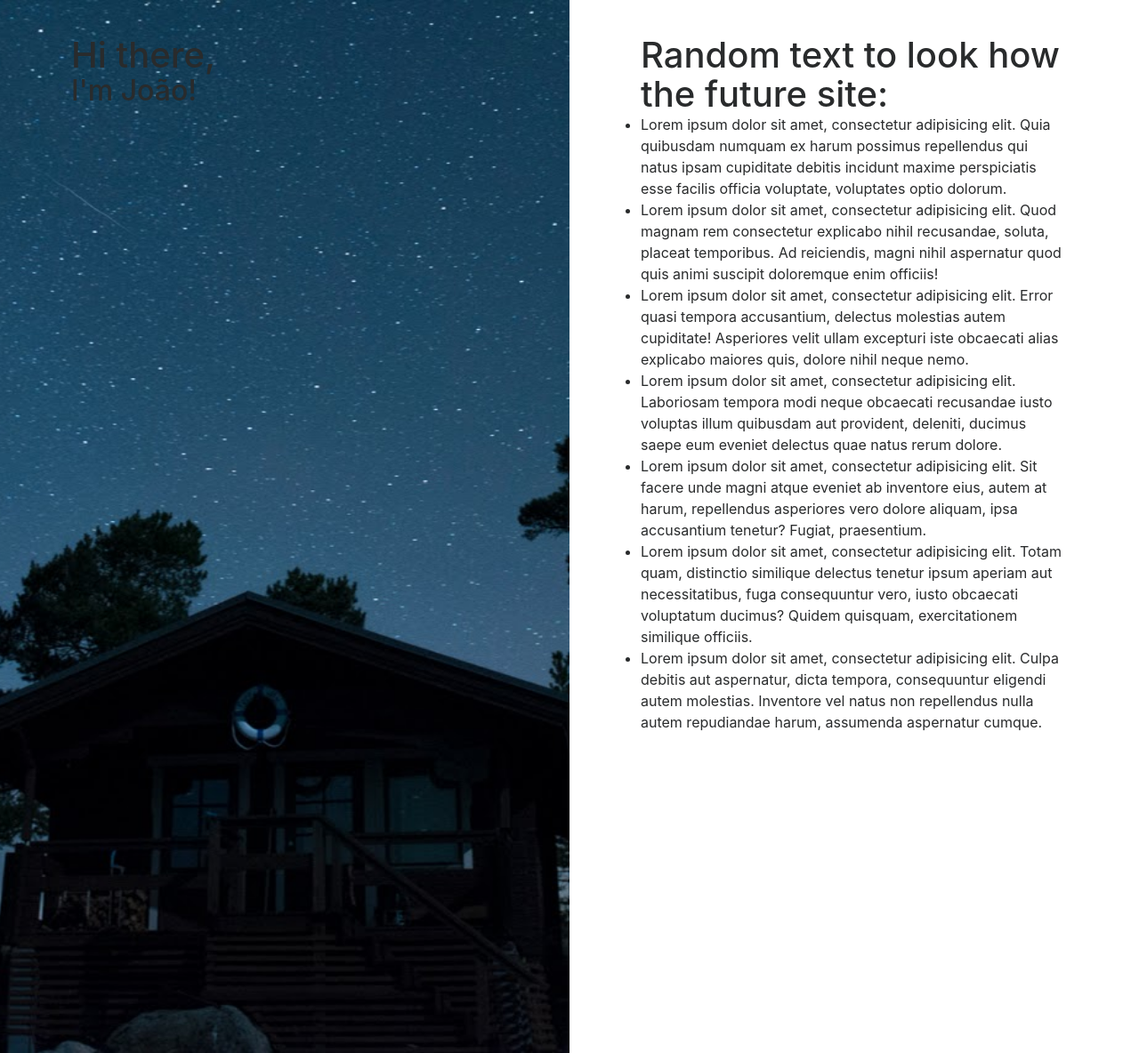
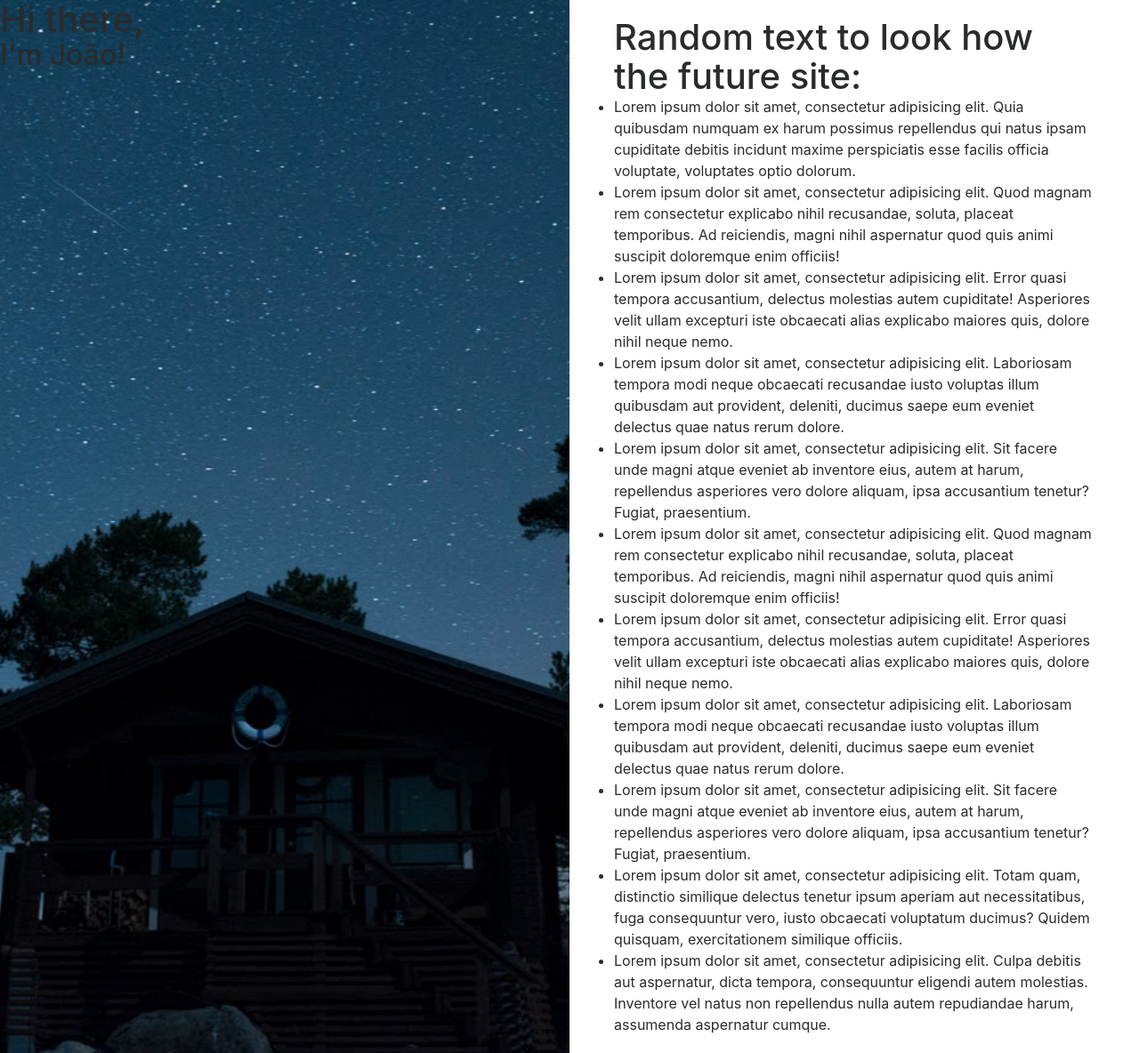
Before and after one commit to jfcorsini/jfcorsini.github.io, a Jekyll site: the page built from index.html, in a window 1280 px wide. Shown: the whole page at 89% size. Built offline with Jekyll 4.4.1, drawn with Linux system fonts in a browser that asks for light colours; nearby versions of some CDN libraries.

Commit message:
Life change: using flexbox now
Instead of adding many floats around, I'll start using flexbox for a better css development. Already made the needed changes so I can now work on the presentation side.

```diff
--- a/_includes/content.html
+++ b/_includes/content.html
@@ -1,8 +1,12 @@
-<div>
-    <div class="content">
+<div class="content">
+    <div>
         <h1>Random text to look how the future site:</h1>
         <ul>
             <li>Lorem ipsum dolor sit amet, consectetur adipisicing elit. Quia quibusdam numquam ex harum possimus repellendus qui natus ipsam cupiditate debitis incidunt maxime perspiciatis esse facilis officia voluptate, voluptates optio dolorum.</li>
+            <li>Lorem ipsum dolor sit amet, consectetur adipisicing elit. Quod magnam rem consectetur explicabo nihil recusandae, soluta, placeat temporibus. Ad reiciendis, magni nihil aspernatur quod quis animi suscipit doloremque enim officiis!</li>
+            <li>Lorem ipsum dolor sit amet, consectetur adipisicing elit. Error quasi tempora accusantium, delectus molestias autem cupiditate! Asperiores velit ullam excepturi iste obcaecati alias explicabo maiores quis, dolore nihil neque nemo.</li>
+            <li>Lorem ipsum dolor sit amet, consectetur adipisicing elit. Laboriosam tempora modi neque obcaecati recusandae iusto voluptas illum quibusdam aut provident, deleniti, ducimus saepe eum eveniet delectus quae natus rerum dolore.</li>
+            <li>Lorem ipsum dolor sit amet, consectetur adipisicing elit. Sit facere unde magni atque eveniet ab inventore eius, autem at harum, repellendus asperiores vero dolore aliquam, ipsa accusantium tenetur? Fugiat, praesentium.</li>
             <li>Lorem ipsum dolor sit amet, consectetur adipisicing elit. Quod magnam rem consectetur explicabo nihil recusandae, soluta, placeat temporibus. Ad reiciendis, magni nihil aspernatur quod quis animi suscipit doloremque enim officiis!</li>
             <li>Lorem ipsum dolor sit amet, consectetur adipisicing elit. Error quasi tempora accusantium, delectus molestias autem cupiditate! Asperiores velit ullam excepturi iste obcaecati alias explicabo maiores quis, dolore nihil neque nemo.</li>
             <li>Lorem ipsum dolor sit amet, consectetur adipisicing elit. Laboriosam tempora modi neque obcaecati recusandae iusto voluptas illum quibusdam aut provident, deleniti, ducimus saepe eum eveniet delectus quae natus rerum dolore.</li>
--- a/_layouts/default.html
+++ b/_layouts/default.html
@@ -2,7 +2,9 @@
 <html>
   {% include head.html %}
   <body>
+    <div class="body">
       {% include presentation.html %}
       {% include content.html %}
+    </div>
   </body>
 </html>
--- a/_sass/_content.scss
+++ b/_sass/_content.scss
@@ -1,61 +1,5 @@
-#content {
-    margin: 0 50px;
-
-    @media (max-width: 768px) {
-        margin: 0 80px;
-    }
-
-    >.row{
-        >div {
-           height: 600px;
-            padding: 50px 50px 0;
-        }
-        div:nth-child(1) { // Left panel from the main content
-        }
-        div:nth-child(2) { // Right panel from the main content
-        }
-    }
-    .projects{
-        img {
-            width:100%;
-        }
-        h1 {
-            text-align: center;
-        }
-        .project {
-            height: 300px;
-            margin: 30px 0;
-            background:#22A39F;
-
-            >div {
-                opacity: 0;
-                color: #FFE;
-                max-width: 100%;
-                padding: 20px 30px;
-                position: absolute;
-            }
-
-            &:hover >div {
-                position: absolute;
-                top: 150px;
-                left: 0px;
-                opacity: 1;
-            }
-
-            img {
-                max-height: 100%;
-                object-fit: cover;
-                display: block;
-                width: calc(100% + 10px);
-                transition: opacity 0.35s, transform 0.35s;
-                transform: translate3d(-10px,0,0);
-                backface-visibility: hidden;
-            }
-
-            &:hover img {
-                opacity: 0.2;
-                transform: translate3d(0,0,0);
-            }
-        }
+.content {
+    div {
+        margin: 20px 50px;
     }
 }
--- a/_sass/_main-block.scss
+++ b/_sass/_main-block.scss
@@ -1,20 +1,23 @@
 // This will add details to the main block of the website: the two divs.
 
-body {
+.body {
+    display: flex;
     width: 100%;
     >div {
         height: 100vh;
-        width: 50%;
-        &:nth-child(1) {
-            float: left;
-        }
+        flex:1;
+        flex-basis: 400px;
         &:nth-child(2) {
-            float: right;
             overflow-y: scroll;
-        }
-
-        >div {
-            margin: 40px 80px;
         }
     }
 }
+
+@media screen and (max-width: $on-cellphone) {
+    .body {
+        flex-wrap: wrap;
+        >div:nth-child(2) {
+            overflow-y: initial;
+        }
+    }
+}
--- a/assets/css/main.scss
+++ b/assets/css/main.scss
@@ -26,21 +26,8 @@
     url('https://fonts.googleapis.com/css?family=Open+Sans')
 ;
 
-$on-palm:          600px;
-$on-laptop:        800px;
-
-// Use media queries like this:
-// @include media-query($on-palm) {
-//     .wrapper {
-//         padding-right: $spacing-unit / 2;
-//         padding-left: $spacing-unit / 2;
-//     }
-// }
-@mixin media-query($device) {
-    @media screen and (max-width: $device) {
-        @content;
-    }
-}
+$on-cellphone: 600px;
+$on-laptop: 800px;
 
 @import
     "reset",
```
Also changed, not shown: 2 other files.
